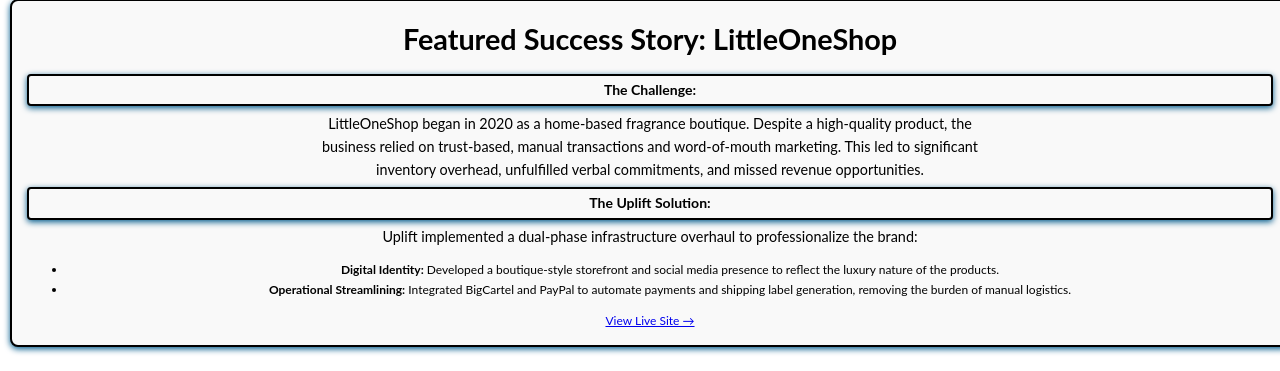
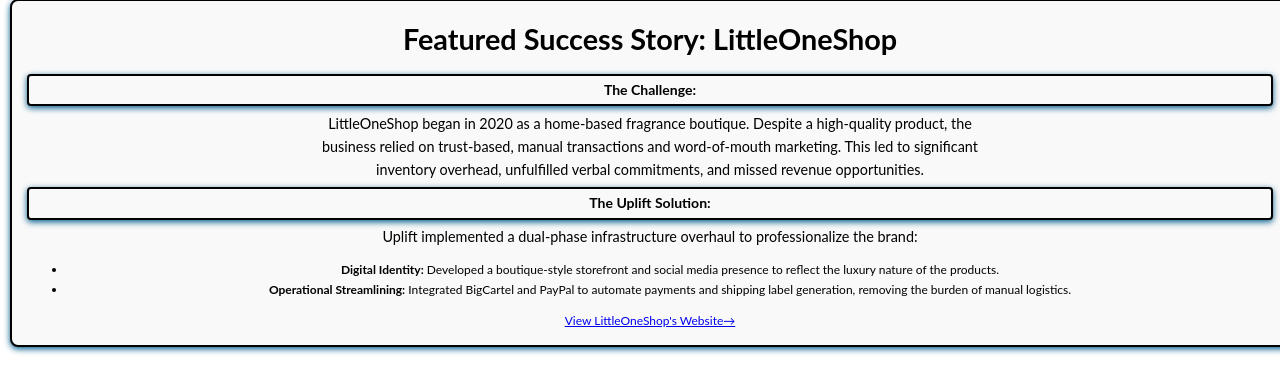
Before and after one commit to jaadyyah/Uplift-Capstone, a Flask app: page / in a window 1280 px wide. Shown: the part 429-800 px from the top of the page. Run offline with Flask 3, Linux system fonts and the light colour scheme; parts of the project's set-up code (start-up, migrations or seed data) failed here and were passed over.

Commit message:
changed link wording for littleoneshop

```diff
--- a/templates/index.html
+++ b/templates/index.html
@@ -53,7 +53,7 @@
                         <li><strong>Digital Identity:</strong> Developed a boutique-style storefront and social media presence to reflect the luxury nature of the products.</li>
                         <li><strong>Operational Streamlining:</strong> Integrated BigCartel and PayPal to automate payments and shipping label generation, removing the burden of manual logistics.</li>
                     </ul>
-                <a href="https://littleoneshop03s-shop.bigcartel.com/">View Live Site &rarr;</a>
+                <a href="https://littleoneshop03s-shop.bigcartel.com/">View LittleOneShop's Website&rarr;</a>
             </div>
 
         </main>
```
